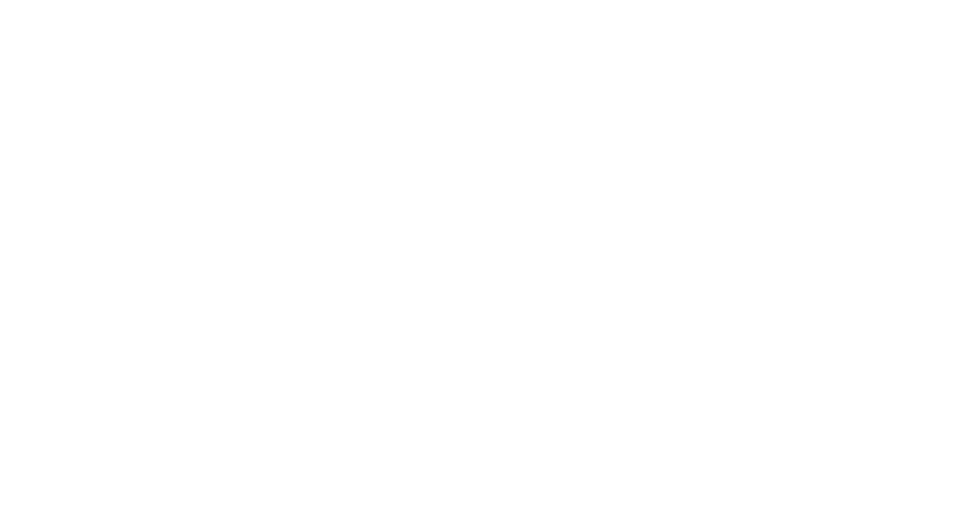
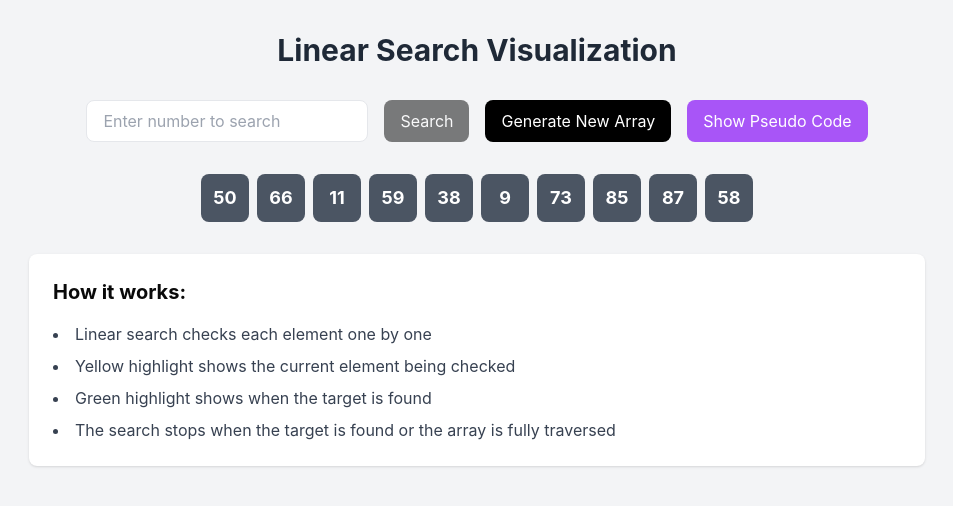
Before and after one commit to himanshu475/Structify, a React (Vite) app in the folder Structify.01/: page /linear-search in a window 1280 px wide. Before the commit this address had no page. Shown: the top 506 px of the page, without its empty margins (163-1116 px from the left). Built offline with nearby package versions, Linux system fonts and the light colour scheme.

Commit message:
LinearSearch Implemented

```diff
--- /dev/null
+++ b/Structify.01/src/AlgorithmPages/LinearSearch.jsx
@@ -0,0 +1,137 @@
+import './tailwind.css';
+import { useState, useEffect } from 'react';
+
+function LinearSearch() {
+    const [array, setArray] = useState([]);
+    const [target, setTarget] = useState('');
+    const [currentIndex, setCurrentIndex] = useState(-1);
+    const [found, setFound] = useState(false);
+    const [searching, setSearching] = useState(false);
+    const [result, setResult] = useState('');
+    const [showPseudoCode, setShowPseudoCode] = useState(false);
+
+    useEffect(() => {
+        generateArray();
+    }, []);
+
+    const generateArray = () => {
+        const newArray = Array.from({ length: 10 }, () => Math.floor(Math.random() * 100));
+        setArray(newArray);
+        setCurrentIndex(-1);
+        setFound(false);
+        setResult('');
+    };
+
+    const sleep = (ms) => new Promise(resolve => setTimeout(resolve, ms));
+
+    const startSearch = async () => {
+        if (!target || searching) return;
+
+        setSearching(true);
+        setFound(false);
+        setResult('');
+
+        for (let i = 0; i < array.length; i++) {
+            setCurrentIndex(i);
+            await sleep(500);
+
+            if (array[i] === parseInt(target)) {
+                setFound(true);
+                setResult(`Found ${target} at index ${i}`);
+                setSearching(false);
+                return;
+            }
+        }
+
+        setResult(`${target} not found in the array`);
+        setSearching(false);
+    };
+
+    return (
+        <div className="min-h-screen bg-gray-100 py-8 px-4">
+            <div className="max-w-4xl mx-auto">
+                <h1 className="text-3xl font-bold text-center mb-8 text-gray-800">
+                    Linear Search Visualization
+                </h1>
+
+                <div className="mb-8 flex gap-4 justify-center">
+                    <input
+                        type="number"
+                        value={target}
+                        onChange={(e) => setTarget(e.target.value)}
+                        placeholder="Enter number to search"
+                        className="px-4 py-2 border rounded-lg"
+                    />
+                    <button
+                        onClick={startSearch}
+                        disabled={searching || !target}
+                        className="bg-black text-white px-4 py-2 rounded-lg disabled:opacity-50"
+                    >
+                        Search
+                    </button>
+                    <button
+                        onClick={generateArray}
+                        className="bg-black text-white px-4 py-2 rounded-lg"
+                    >
+                        Generate New Array
+                    </button>
+                    <button
+                        onClick={() => setShowPseudoCode(!showPseudoCode)}
+                        className="bg-purple-500 text-white px-4 py-2 rounded-lg"
+                    >
+                        {showPseudoCode ? 'Hide' : 'Show'} Pseudo Code
+                    </button>
+                </div>
+
+                <div className="flex justify-center gap-2 mb-6">
+                    {array.map((num, index) => (
+                        <div
+                            key={index}
+                            className={`w-12 h-12 flex items-center justify-center rounded-lg text-white font-bold text-lg
+                ${currentIndex === index ? 'bg-yellow-500 transform scale-110' : 'bg-gray-600'}
+                ${found && currentIndex === index ? 'bg-green-500' : ''}
+                transition-all duration-200`}
+                        >
+                            {num}
+                        </div>
+                    ))}
+                </div>
+
+                {result && (
+                    <div className={`text-center text-lg font-semibold ${found ? 'text-green-600' : 'text-red-600'}`}>
+                        {result}
+                    </div>
+                )}
+
+                {showPseudoCode && (
+                    <div className="mt-6 bg-gray-800 text-white p-6 rounded-lg font-mono text-sm">
+                        <pre className="whitespace-pre-wrap">
+                            {`Algorithm: Linear Search
+Input: array, target
+Output: index of target or -1 if not found
+
+1. FOR i = 0 to array.length - 1
+2.    IF array[i] equals target THEN
+3.       RETURN i
+4.    END IF
+5. END FOR
+6. RETURN -1`}
+                        </pre>
+                    </div>
+                )}
+
+                <div className="mt-8 bg-white p-6 rounded-lg shadow">
+                    <h2 className="text-xl font-bold mb-4">How it works:</h2>
+                    <ul className="list-disc list-inside space-y-2 text-gray-700">
+                        <li>Linear search checks each element one by one</li>
+                        <li>Yellow highlight shows the current element being checked</li>
+                        <li>Green highlight shows when the target is found</li>
+                        <li>The search stops when the target is found or the array is fully traversed</li>
+                    </ul>
+                </div>
+            </div>
+        </div>
+    );
+}
+
+export default LinearSearch;
--- a/Structify.01/src/App.jsx
+++ b/Structify.01/src/App.jsx
@@ -3,6 +3,7 @@
 import MainLayout from './components/MainLayout'
 import './App.css';
 import BinarySearch from './AlgorithmPages/BinarySearch';
+import LinearSearch from "./AlgorithmPages/LinearSearch";
 
 
 
@@ -12,6 +13,7 @@
       <Routes>
         <Route path="/" element={<MainLayout/>}/>
         <Route path="/binary-search" element={<BinarySearch/>}/>
+        <Route path="/linear-search"  element={<LinearSearch/>}/>
       </Routes>
     </Router>
   );
--- a/Structify.01/src/components/AlgorithmCard.jsx
+++ b/Structify.01/src/components/AlgorithmCard.jsx
@@ -6,6 +6,9 @@
   const getButtonLink=(title)=>{
     if(title==='Binary Search'){
       return '/binary-search';
+    }
+    if(title==='Linear Search'){
+      return '/linear-search';
     }
 
     return '#';
--- a/Structify.01/src/components/AlgorithmGrid.jsx
+++ b/Structify.01/src/components/AlgorithmGrid.jsx
@@ -5,16 +5,17 @@
 
 
 const algorithms = [
-    {
-      title: 'Binary Search',
-      description: 'An efficient search algorithm that works on sorted arrays by repeatedly dividing the search interval in half.',
-      symbol: '🔍'
-    },
+
 
     {
       title: 'Linear Search',
       description: 'A simple search algorithm that checks every element in the list until a match is found or the end is reached.',
       symbol: '➡️'
+    },
+    {
+      title: 'Binary Search',
+      description: 'An efficient search algorithm that works on sorted arrays by repeatedly dividing the search interval in half.',
+      symbol: '🔍'
     },
     {
       title: 'Bubble Sort',
--- a/Structify.01/src/index.css
+++ b/Structify.01/src/index.css
@@ -0,0 +1,3 @@
+@tailwind base;
+@tailwind components;
+@tailwind utilities;
```
